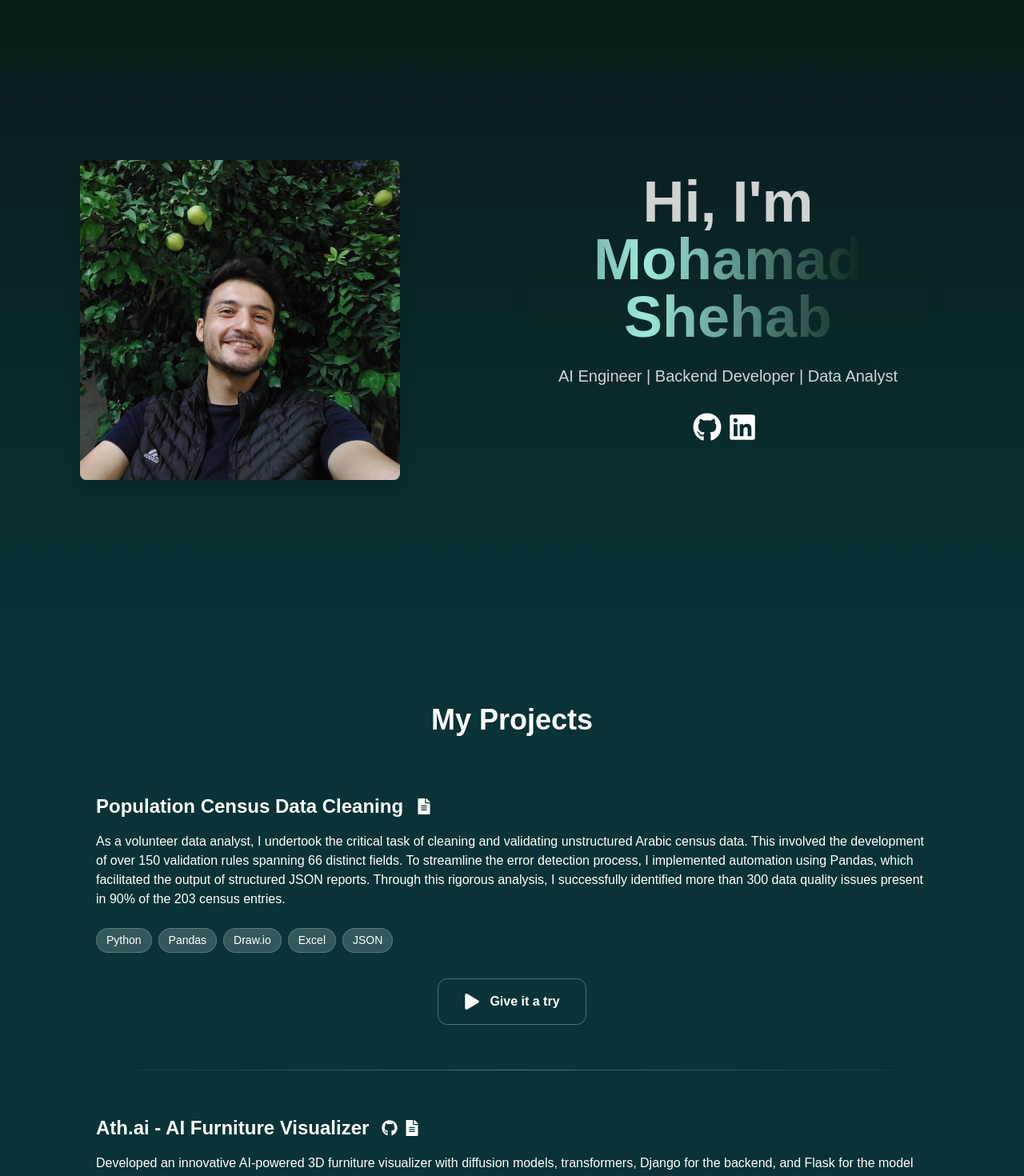
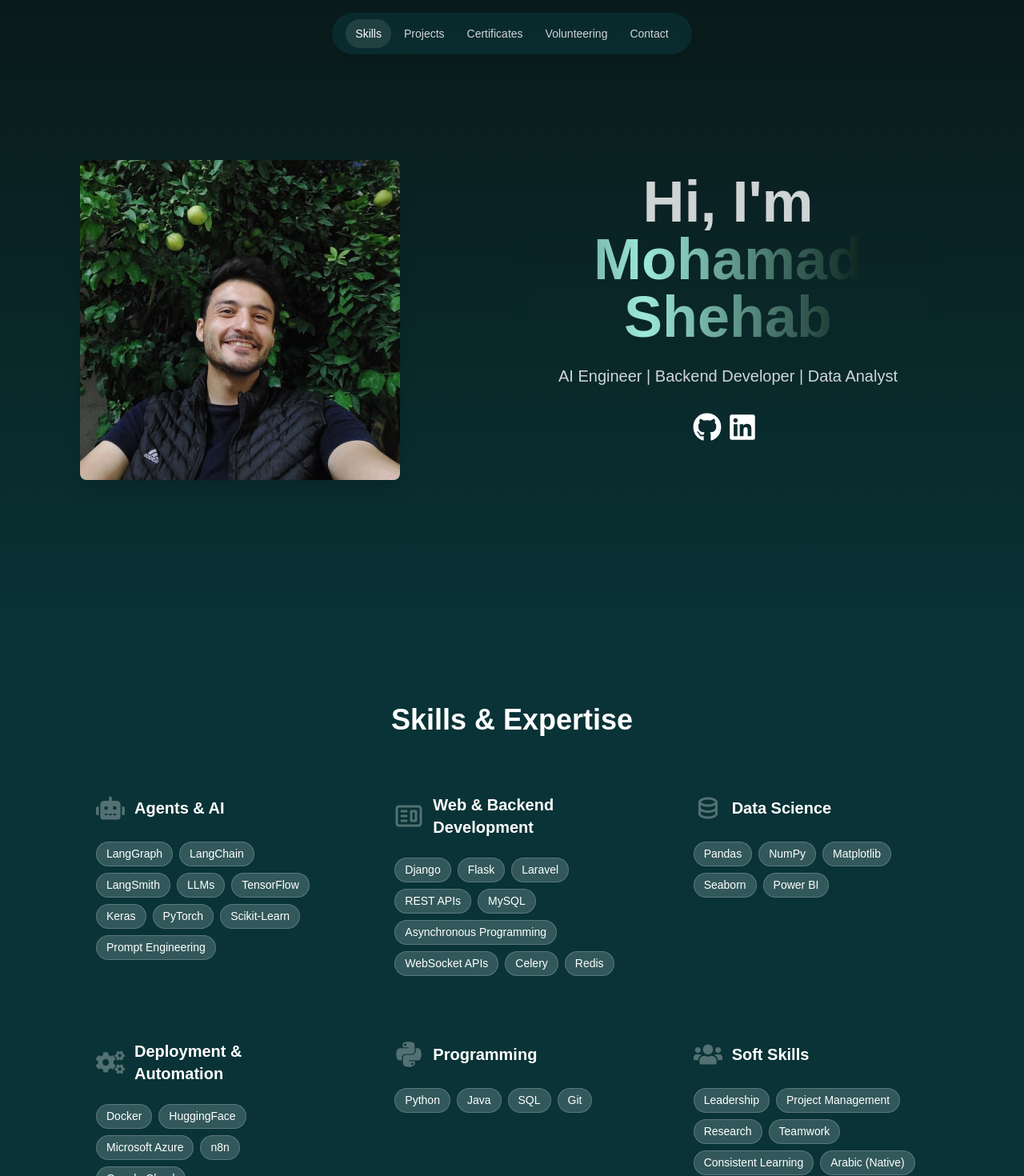
Before and after one commit to mohamadtshehab/portfolio, a Next.js app: page / in a window 1280 px wide. Shown: the top 1470 px of the page at 80% size. Built offline with nearby package versions, Linux system fonts and the light colour scheme.

Commit message:
added a header

```diff
--- a/src/app/components/Contact.tsx
+++ b/src/app/components/Contact.tsx
@@ -55,7 +55,7 @@ const Contact = () => {
                 href="https://github.com/mohamadtshehab"
                 target="_blank"
                 rel="noopener noreferrer"
-                className="text-3xl text-gray-300 transition-colors"
+                className="text-3xl external-link"
               >
                 <FaGithub />
               </a>
@@ -63,7 +63,7 @@ const Contact = () => {
                 href="https://www.linkedin.com/in/mohamad-shehab-493121279"
                 target="_blank"
                 rel="noopener noreferrer"
-                className="text-3xl text-gray-300 hover:text-white transition-colors"
+                className="text-3xl external-link"
               >
                 <FaLinkedin />
               </a>
--- /dev/null
+++ b/src/app/components/Header.tsx
@@ -0,0 +1,89 @@
+"use client";
+
+import Link from 'next/link';
+import { useState, useEffect } from 'react';
+
+export default function Header() {
+  // --- SCROLL VISIBILITY LOGIC ---
+  const [isVisible, setIsVisible] = useState(true);
+  const [lastScrollY, setLastScrollY] = useState(0);
+
+  useEffect(() => {
+    const handleScroll = () => {
+      // Hide header only if scrolled past a certain amount (e.g., 100px)
+      if (window.scrollY > 150 && window.scrollY > lastScrollY) {
+        setIsVisible(false); // Scrolling down
+      } else {
+        setIsVisible(true); // Scrolling up
+      }
+      setLastScrollY(window.scrollY);
+    };
+
+    window.addEventListener('scroll', handleScroll);
+    return () => window.removeEventListener('scroll', handleScroll);
+  }, [lastScrollY]);
+
+
+  // --- ACTIVE LINK INDICATOR LOGIC ---
+  const [activeSection, setActiveSection] = useState('');
+
+  useEffect(() => {
+    const observer = new IntersectionObserver(
+      (entries) => {
+        entries.forEach((entry) => {
+          if (entry.isIntersecting) {
+            setActiveSection(entry.target.id);
+          }
+        });
+      },
+      // This margin creates a "trigger zone" in the middle of the viewport
+      { rootMargin: '-40% 0px -60% 0px' }
+    );
+
+    document.querySelectorAll('section[id]').forEach((section) => observer.observe(section));
+    return () => observer.disconnect();
+  }, []);
+
+  const navLinks = [
+    { href: '#skills', label: 'Skills' },
+    { href: '#projects', label: 'Projects' },
+    { href: '#certificates', label: 'Certificates'},
+    { href: '#volunteering', label: 'Volunteering' },
+    { href: '#contact', label: 'Contact' },
+  ];
+
+  return (
+    <header
+      className={`fixed top-0 left-0 right-0 z-50 transition-transform duration-300 ${
+        isVisible ? 'translate-y-0' : '-translate-y-full'
+      }`}
+    >
+      {/* The Glassmorphism Capsule Container */}
+      <div
+        className="container mx-auto mt-4 max-w-[450px] rounded-full px-4 py-2 flex items-center justify-center shadow-lg"
+        style={{
+          backgroundColor: 'rgba(9, 51, 54, 0.7)', // Your custom theme color with opacity
+          backdropFilter: 'blur(10px)',
+          WebkitBackdropFilter: 'blur(10px)', // For Safari support
+        }}
+      >
+        {/* Navigation Links */}
+        <nav className="hidden md:flex items-center space-x-1">
+          {navLinks.map((link) => (
+            <Link
+              key={link.label}
+              href={link.href}
+              className={`px-3 py-2 rounded-full text-sm font-medium transition-colors duration-300 ${
+                activeSection === link.href.substring(1)
+                  ? 'bg-white/10 text-white' // Active style
+                  : 'text-gray-300 hover:text-white' // Inactive style
+              }`}
+            >
+              {link.label}
+            </Link>
+          ))}
+        </nav>
+      </div>
+    </header>
+  );
+}
--- a/src/app/components/Skills.tsx
+++ b/src/app/components/Skills.tsx
@@ -2,6 +2,7 @@ import { FaPython, FaRobot, FaCogs, FaUsers } from 'react-icons/fa';
 import { CgWebsite } from 'react-icons/cg';
 import { BiData } from 'react-icons/bi';
 import React, { ReactNode } from 'react';
+import { FaGlobe } from "react-icons/fa6";
 
 interface SkillCategory {
   name: string;
@@ -11,19 +12,14 @@ interface SkillCategory {
 
 const skillCategories: SkillCategory[] = [
   {
-    name: 'Programming',
-    icon: <FaPython className="text-4xl" />,
-    skills: ['Python', 'Java', 'SQL', 'C# (Unity)', 'Git', 'Shaders']
+    name: 'Agents & AI',
+    icon: <FaRobot className="text-4xl" />,
+    skills: ['LangGraph', 'LangChain', 'LangSmith', 'LLMs', 'TensorFlow', 'Keras', 'PyTorch', 'Scikit-Learn', 'Prompt Engineering']
   },
   {
     name: 'Web & Backend Development',
     icon: <CgWebsite className="text-4xl" />,
-    skills: ['Django', 'Flask', 'Laravel', 'REST APIs']
-  },
-  {
-    name: 'Machine Learning & AI',
-    icon: <FaRobot className="text-4xl" />,
-    skills: ['LangChain', 'LLMs', 'TensorFlow', 'PyTorch', 'Scikit-Learn', 'Prompt Engineering']
+    skills: ['Django', 'Flask', 'Laravel', 'REST APIs', 'MySQL', 'Asynchronous Programming', 'WebSocket APIs', 'Celery', 'Redis']
   },
   {
     name: 'Data Science',
@@ -31,14 +27,19 @@ const skillCategories: SkillCategory[] = [
     skills: ['Pandas', 'NumPy', 'Matplotlib', 'Seaborn', 'Power BI']
   },
   {
-    name: 'Automation & Integration',
+    name: 'Deployment & Automation',
     icon: <FaCogs className="text-4xl" />,
-    skills: ['n8n', 'RSS/API Integration', 'ETL Workflows', 'Cloud Automation']
+    skills: ['Docker', 'HuggingFace', 'Microsoft Azure', 'n8n', 'Google Cloud']
+  },
+  {
+    name: 'Programming',
+    icon: <FaPython className="text-4xl" />,
+    skills: ['Python', 'Java', 'SQL', 'Git']
   },
   {
     name: 'Soft Skills',
     icon: <FaUsers className="text-4xl" />,
-    skills: ['Leadership', 'Project Management', 'Research', 'Remote Teamwork', 'Consistent Learning']
+    skills: ['Leadership', 'Project Management', 'Research', 'Teamwork', 'Consistent Learning', 'Arabic (Native)', 'English (Advanced)']
   },
 ];
 
--- a/src/app/components/Volunteering.tsx
+++ b/src/app/components/Volunteering.tsx
@@ -59,7 +59,7 @@ const volunteerRoles: VolunteerRole[] = [
         translation: "@MoeChehab You really need to make a new episode soon 😂💙"
       },
       {
-        author: 'Moe, Host',
+        author: 'Mayassah, Listener',
         original: 'كتيييير خارقة الحلقة 🔥🔥🔥 يعطيكم العافية ❤️❤️❤️',
         translation: `That episode was so good 🔥🔥🔥 God bless you ❤️❤️❤️`
       },
@@ -71,14 +71,9 @@ const volunteerRoles: VolunteerRole[] = [
     icon: <FaShareAlt className="text-4xl" />,
     reactions: [
        {
-        author: 'Community Member',
-        original: 'المحتوى الذي تشاركونه رائع ومفيد جداً. شكراً لجهودكم في إدارة الحساب!',
-        translation: 'Community Feedback: "The content you share is fantastic and very useful. Thank you for your efforts in managing the account!"'
-      },
-      {
-        author: 'Collaborator',
-        original: 'كان العمل معكم على حملة التواصل الاجتماعي تجربة سلسة وناجحة. فريقكم منظم ومبدع.',
-        translation: 'Collaborator Feedback: "Working with you on the social media campaign was a smooth and successful experience. Your team is organized and creative."'
+        author: 'Lora, Chief Social Media Manager',
+        original: 'كتير لطيف البوست يعطيك العافية يا رب',
+        translation: 'The post is very nice. May God give you strength.'
       },
     ]
   },
--- a/src/app/globals.css
+++ b/src/app/globals.css
@@ -251,6 +251,17 @@ body {
   transition: opacity 300ms;
 }
 
+.colleague-feedback-alt {
+  background: linear-gradient(to right, #4a90e2, #764ba2); /* Second Gradient */
+}
 .group:hover .colleague-feedback {
   opacity: 0.7;
 }
+
+.nav-link {
+  transition: color 300ms ease-in-out;
+}
+
+.nav-link:hover {
+  color: var(--color-theme-200);
+}
--- a/src/app/layout.tsx
+++ b/src/app/layout.tsx
@@ -1,6 +1,7 @@
 import type { Metadata } from "next";
 import Script from "next/script";
 import "./globals.css";
+import Header from './components/Header';
 
 export const metadata: Metadata = {
   title: "Mohamad Shehab - Portfolio",
@@ -16,6 +17,7 @@ export default function RootLayout({
   return (
     <html lang="en" className="scroll-smooth">
       <body className={`antialiased`}>
+        <Header />
         {children}
         <Script
           src="https://ajax.googleapis.com/ajax/libs/model-viewer/3.3.0/model-viewer.min.js"
--- a/src/app/page.tsx
+++ b/src/app/page.tsx
@@ -10,9 +10,9 @@ export default function Home() {
   return (
     <main className="min-h-screen bg-black">
       <Hero />
+      <Skills />
       <Projects />
       <Certificates />
-      <Skills />
       <Volunteering />
       <Contact />
     </main>
```
